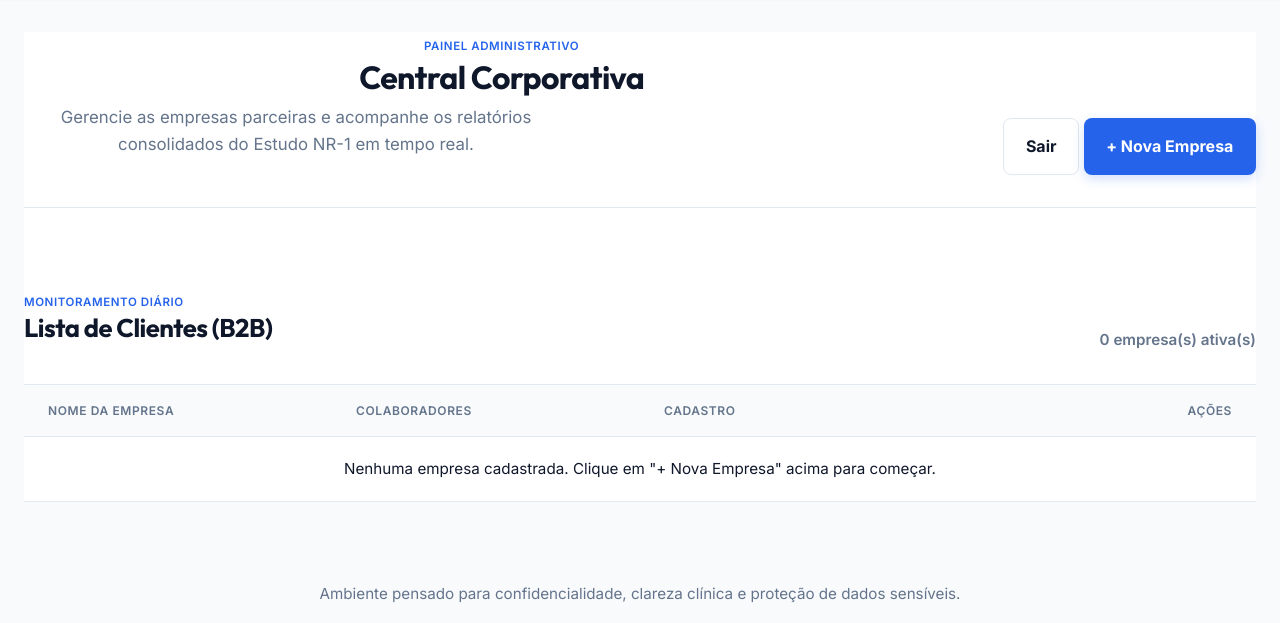
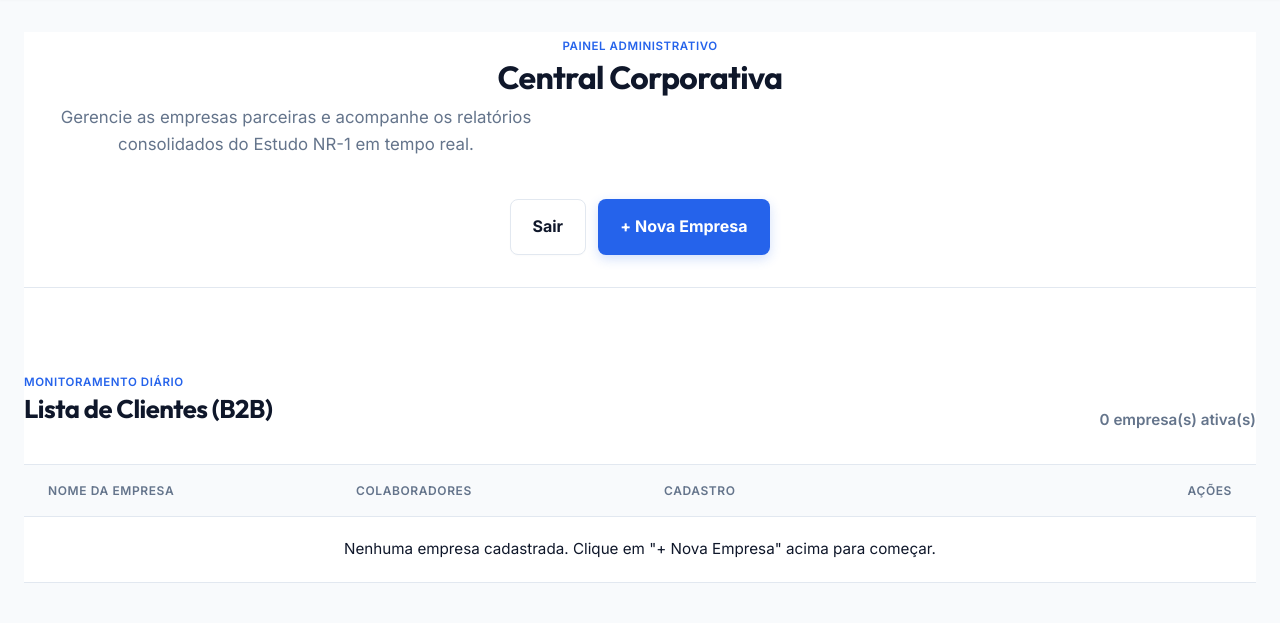
Before and after one commit to carloscostato-cmyk/amfra-saude, a Flask app: page /admin/companies in a window 1280 px wide. Shown: the part 75-698 px from the top of the page. Run offline with Flask 3, Linux system fonts and the light colour scheme; the visitor is signed in with stand-in values (Sample User, id 1); data that the repository does not hold is empty.

Commit message:
Fix: Centralizar completamente Central Corporativa e texto
- Remover justify-content: space-between do header
- Adicionar flex-direction: column ao admin-shell__header
- Centralizar brand e actions verticalmente
- Garantir text-align: center em todo o conteúdo

```diff
--- a/app/static/css/style.css
+++ b/app/static/css/style.css
@@ -342,8 +342,7 @@ h3 {
 .detail-panel__header,
 .filter-panel__header,
 .results-panel__header,
-.detail-hero,
-.admin-shell__header {
+.detail-hero {
     display: flex;
     flex-wrap: wrap;
     justify-content: space-between;
@@ -355,12 +354,22 @@ h3 {
     padding-bottom: 2rem;
     border-bottom: 1px solid var(--line);
     margin-bottom: 2rem;
+    display: flex;
+    flex-direction: column;
+    align-items: center;
+    gap: 1.5rem;
 }
 
 .admin-shell__brand {
     flex: 1;
     min-width: 300px;
     text-align: center;
+    width: 100%;
+}
+
+.admin-shell__actions {
+    display: flex;
+    gap: 0.75rem;
 }
 
 .lede--dark {
```
